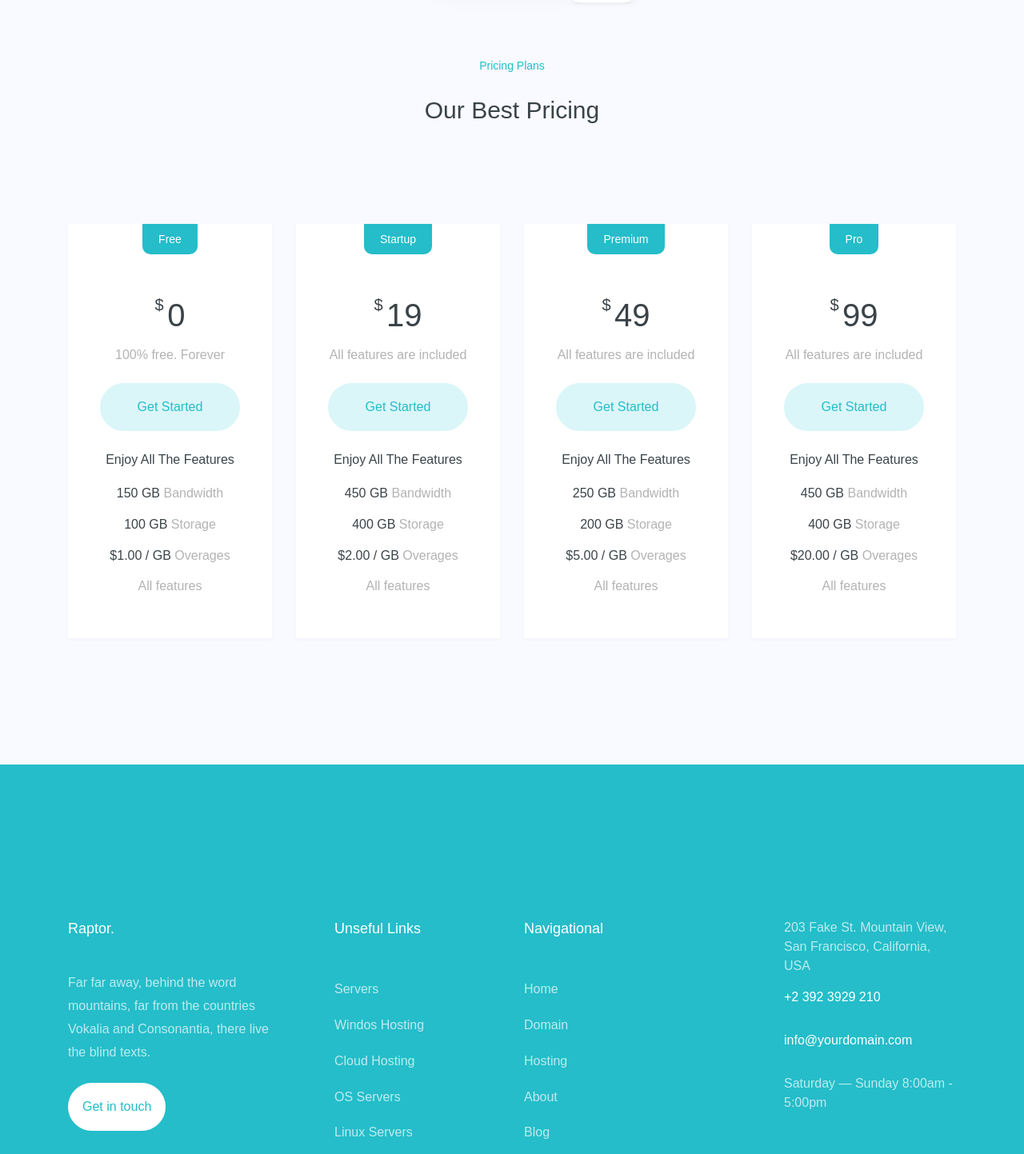
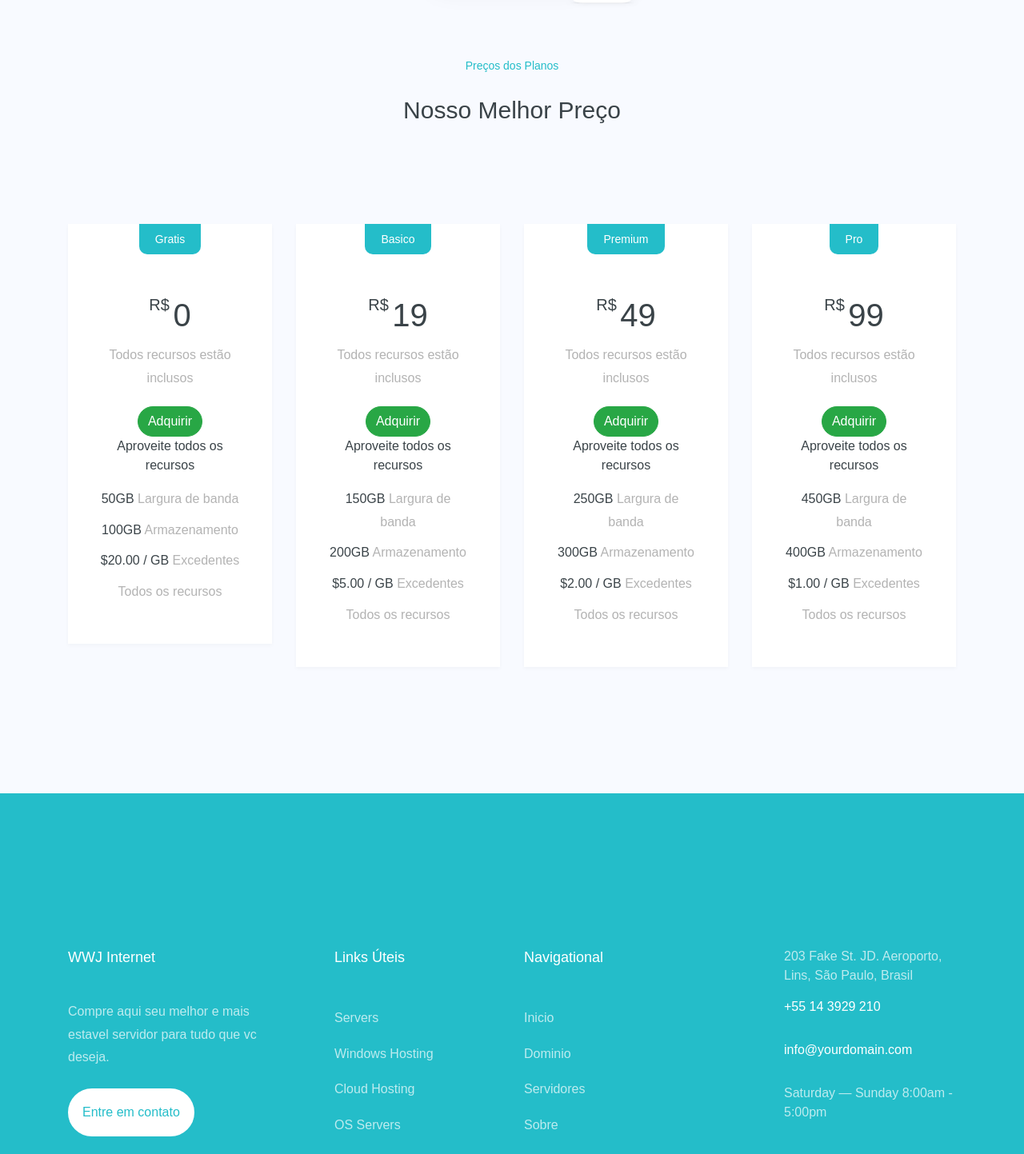
Before and after one commit to jeffmartins99/React-T2-ecommerce, a React (Create React App) app: page / in a window 1280 px wide. Shown: the part 688-2131 px from the top of the page at 80% size. Built offline with nearby package versions, Linux system fonts and the light colour scheme.

Commit message:
version 31-10

```diff
--- a/src/App.js
+++ b/src/App.js
@@ -38,11 +38,24 @@ class Site extends React.Component{
   }
 }
 
+class Conteudo extends React.Component{
+  renderSection(){
+    return (
+      <Section/>
+    );
+  }
+  render(){
+    return(
+      <div><this.renderSection/></div>
+    );
+  }
+}
+
 function Nav(){
   return (
     <nav class="navbar navbar-expand-lg navbar-dark ftco_navbar bg-dark ftco-navbar-light" id="ftco-navbar">
       <div class="container">
-        <a class="navbar-brand" href="index.html">Raptor.</a>
+        <a class="navbar-brand" href="index.html">WWJ Internet</a>
         <button class="navbar-toggler" type="button" data-toggle="collapse" data-target="#ftco-nav" aria-controls="ftco-nav" aria-expanded="false" aria-label="Toggle navigation">
           <span class="oi oi-menu"></span> Menu
         </button>
@@ -53,7 +66,6 @@ function Nav(){
             <li class="nav-item"><a href="about.html" class="nav-link">Sobre</a></li>
             <li class="nav-item"><a href="domain.html" class="nav-link">Dominios</a></li>
             <li class="nav-item"><a class="nav-link" href="hosting.html">Servidores</a></li>
-            <li class="nav-item"><a href="blog.html" class="nav-link">Blog</a></li>
             <li class="nav-item"><a href="contact.html" class="nav-link">Contato</a></li>
           </ul>
         </div>
@@ -72,9 +84,9 @@ function Banner(){
         <div class="slider-text d-md-flex align-items-center" data-scrollax-parent="true">
 
           <div class="one-forth pr-md-4 ftco-animate0 align-self-md-center" data-scrollax=" properties: { translateY: '70%' }">
-          	<h1 class="mb-4" data-scrollax="properties: { translateY: '30%', opacity: 1.6 }" >Design. <br/> Development. <br/> Hosting.</h1>
-            <p class="mb-md-5 mb-sm-3" data-scrollax="properties: { translateY: '30%', opacity: 1.6 }">A small river named Duden flows by their place and supplies it with the necessary regelialia.</p>
-            <p data-scrollax="properties: { translateY: '30%', opacity: 1.6 }"><a href="#" class="btn btn-primary px-4 py-3">Get started</a></p>
+          	<h1 class="mb-4" data-scrollax="properties: { translateY: '30%', opacity: 1.6 }" >Design. <br/> Desenvolvimento. <br/> Host.</h1>
+            <p class="mb-md-5 mb-sm-3" data-scrollax="properties: { translateY: '30%', opacity: 1.6 }">Compre aqui seu melhor e mais estavel servidor para tudo que vc deseja.</p>
+            <p data-scrollax="properties: { translateY: '30%', opacity: 1.6 }"><a href="#" class="btn btn-primary px-4 py-3">Iniciar</a></p>
           </div>
           <div class="one-half align-self-md-end align-self-sm-center">
             <div class="slider-carousel owl-carousel">
@@ -90,94 +102,73 @@ function Banner(){
   );
 }
 
-function Conteudo(){
+class Planos extends React.Component{
+  constructor(props) {
+    super(props);
+    this.state = {
+      id: props.id,
+      tipo: props.tipo,
+      taxa: props.taxa,
+      largura: props.largura,
+      armaz: props.armaz,
+      exced: props.exced
+    };
+  }
+
+  mudaTela = () => {
+    if(this.props.id == 1){
+      this.setState({
+        tipo: "teste de mudança"
+      });
+    }
+    else{
+      this.setState({
+        tipo: "Outro Teste"
+      });
+    }
+
+  }
+
+  render(){
+    return(
+      <div class="col-md-3 ftco-animate0">
+        <div class="block-7">
+          <div class="text-center">
+            <h2 class="heading">{this.state.tipo}</h2>
+            <span class="price"><sup>R$</sup> <span class="number">{this.state.taxa}</span></span>
+            <span class="excerpt d-block">Todos recursos estão inclusos</span>
+            <button class="btn btn-success" onClick={this.mudaTela}>Adquirir</button>
+            <h3 class="heading-2 mb-3">Aproveite todos os recursos</h3>
+
+            <ul class="pricing-text">
+              <li><strong>{this.state.largura}GB</strong> Largura de banda</li>
+              <li><strong>{this.state.armaz}GB</strong> Armazenamento</li>
+              <li><strong>${this.state.exced}.00 / GB</strong> Excedentes</li>
+              <li>Todos os recursos</li>
+            </ul>
+          </div>
+        </div>
+      </div>
+    );
+  }
+}
+
+function Section(){
   return (
     <section class="ftco-section bg-light">
     	<div class="container">
     		<div class="row justify-content-center mb-5 pb-5">
           <div class="col-md-7 text-center heading-section ftco-animate0">
-            <span class="subheading">Pricing Plans</span>
-            <h2 class="mb-4">Our Best Pricing</h2>
+            <span class="subheading">Preços dos Planos</span>
+            <h2 class="mb-4">Nosso Melhor Preço</h2>
           </div>
         </div>
-    		<div class="row">
-	        <div class="col-md-3 ftco-animate0">
-	          <div class="block-7">
-	            <div class="text-center">
-	            <h2 class="heading">Free</h2>
-	            <span class="price"><sup>$</sup> <span class="number">0</span></span>
-	            <span class="excerpt d-block">100% free. Forever</span>
-	            <a href="#" class="btn btn-primary d-block px-3 py-3 mb-4">Get Started</a>
-
-	            <h3 class="heading-2 mb-3">Enjoy All The Features</h3>
-
-	            <ul class="pricing-text">
-	              <li><strong>150 GB</strong> Bandwidth</li>
-	              <li><strong>100 GB</strong> Storage</li>
-	              <li><strong>$1.00 / GB</strong> Overages</li>
-	              <li>All features</li>
-	            </ul>
-	            </div>
-	          </div>
-	        </div>
-	        <div class="col-md-3 ftco-animate0">
-	          <div class="block-7">
-	            <div class="text-center">
-	            <h2 class="heading">Startup</h2>
-	            <span class="price"><sup>$</sup> <span class="number">19</span></span>
-	            <span class="excerpt d-block">All features are included</span>
-	            <a href="#" class="btn btn-primary d-block px-3 py-3 mb-4">Get Started</a>
-
-	            <h3 class="heading-2 mb-3">Enjoy All The Features</h3>
-
-	            <ul class="pricing-text">
-	              <li><strong>450 GB</strong> Bandwidth</li>
-	              <li><strong>400 GB</strong> Storage</li>
-	              <li><strong>$2.00 / GB</strong> Overages</li>
-	              <li>All features</li>
-	            </ul>
-	            </div>
-	          </div>
-	        </div>
-	        <div class="col-md-3 ftco-animate0">
-	          <div class="block-7">
-	            <div class="text-center">
-	            <h2 class="heading">Premium</h2>
-	            <span class="price"><sup>$</sup> <span class="number">49</span></span>
-	            <span class="excerpt d-block">All features are included</span>
-	            <a href="#" class="btn btn-primary d-block px-3 py-3 mb-4">Get Started</a>
-
-	            <h3 class="heading-2 mb-3">Enjoy All The Features</h3>
-
-	            <ul class="pricing-text">
-	              <li><strong>250 GB</strong> Bandwidth</li>
-	              <li><strong>200 GB</strong> Storage</li>
-	              <li><strong>$5.00 / GB</strong> Overages</li>
-	              <li>All features</li>
-	            </ul>
-	            </div>
-	          </div>
-	        </div>
-	        <div class="col-md-3 ftco-animate0">
-	          <div class="block-7">
-	            <div class="text-center">
-	            <h2 class="heading">Pro</h2>
-	            <span class="price"><sup>$</sup> <span class="number">99</span></span>
-	            <span class="excerpt d-block">All features are included</span>
-	            <a href="#" class="btn btn-primary d-block px-3 py-3 mb-4">Get Started</a>
-
-	            <h3 class="heading-2 mb-3">Enjoy All The Features</h3>
-
-	            <ul class="pricing-text">
-	              <li><strong>450 GB</strong> Bandwidth</li>
-	              <li><strong>400 GB</strong> Storage</li>
-	              <li><strong>$20.00 / GB</strong> Overages</li>
-	              <li>All features</li>
-	            </ul>
-	            </div>
-	          </div>
-	        </div>
-	      </div>
+    		  <div class="row">
+            <Planos id="1" tipo="Gratis" taxa="0" largura="50" armaz="100" exced="20"/>
+            <Planos id="2" tipo="Basico" taxa="19" largura="150" armaz="200" exced="5"/>
+            <Planos id="3" tipo="Premium" taxa="49" largura="250" armaz="300" exced="2"/>
+            <Planos id="4" tipo="Pro" taxa="99" largura="450" armaz="400" exced="1"/>
+          </div>
     	</div>
     </section>
   );
@@ -190,21 +181,20 @@ function Rodape(){
         <div class="row mb-5">
           <div class="col-md">
             <div class="ftco-footer-widget mb-4">
-              <h2 class="ftco-heading-2">Raptor.</h2>
-              <p>Far far away, behind the word mountains, far from the countries Vokalia and Consonantia, there live the blind texts.</p>
-              <p class="mt-4"><a href="#" class="btn btn-primary p-3">Get in touch</a></p>
+              <h2 class="ftco-heading-2">WWJ Internet</h2>
+              <p>Compre aqui seu melhor e mais estavel servidor para tudo que vc deseja.</p>
+              <p class="mt-4"><a href="#" class="btn btn-primary p-3">Entre em contato</a></p>
             </div>
           </div>
           <div class="col-md">
             <div class="ftco-footer-widget mb-4 ml-md-5">
-              <h2 class="ftco-heading-2">Unseful Links</h2>
+              <h2 class="ftco-heading-2">Links Úteis</h2>
               <ul class="list-unstyled">
                 <li><a href="#" class="py-2 d-block">Servers</a></li>
-                <li><a href="#" class="py-2 d-block">Windos Hosting</a></li>
+                <li><a href="#" class="py-2 d-block">Windows Hosting</a></li>
                 <li><a href="#" class="py-2 d-block">Cloud Hosting</a></li>
                 <li><a href="#" class="py-2 d-block">OS Servers</a></li>
                 <li><a href="#" class="py-2 d-block">Linux Servers</a></li>
-                <li><a href="#" class="py-2 d-block">Policy</a></li>
               </ul>
             </div>
           </div>
@@ -212,12 +202,11 @@ function Rodape(){
              <div class="ftco-footer-widget mb-4">
               <h2 class="ftco-heading-2">Navigational</h2>
               <ul class="list-unstyled">
-                <li><a href="#" class="py-2 d-block">Home</a></li>
-                <li><a href="#" class="py-2 d-block">Domain</a></li>
-                <li><a href="#" class="py-2 d-block">Hosting</a></li>
-                <li><a href="#" class="py-2 d-block">About</a></li>
-                <li><a href="#" class="py-2 d-block">Blog</a></li>
-                <li><a href="#" class="py-2 d-block">Contact</a></li>
+                <li><a href="#" class="py-2 d-block">Inicio</a></li>
+                <li><a href="#" class="py-2 d-block">Dominio</a></li>
+                <li><a href="#" class="py-2 d-block">Servidores</a></li>
+                <li><a href="#" class="py-2 d-block">Sobre</a></li>
+                <li><a href="#" class="py-2 d-block">Contato</a></li>
               </ul>
             </div>
           </div>
@@ -225,8 +214,8 @@ function Rodape(){
             <div class="ftco-footer-widget mb-4">
             	<div class="block-23 mb-3">
 	              <ul>
-	                <li><span class="icon icon-map-marker"></span><span class="text">203 Fake St. Mountain View, San Francisco, California, USA</span></li>
-	                <li><a href="#"><span class="icon icon-phone"></span><span class="text">+2 392 3929 210</span></a></li>
+	                <li><span class="icon icon-map-marker"></span><span class="text">203 Fake St. JD. Aeroporto, Lins, São Paulo, Brasil</span></li>
+	                <li><a href="#"><span class="icon icon-phone"></span><span class="text">+55 14 3929 210</span></a></li>
 	                <li><a href="#"><span class="icon icon-envelope"></span><span class="text">info@yourdomain.com</span></a></li>
 	                <li><span class="icon icon-clock-o"></span><span class="text">Saturday &mdash; Sunday 8:00am - 5:00pm</span></li>
 	              </ul>
```
Also changed, not shown: src/App.css.
